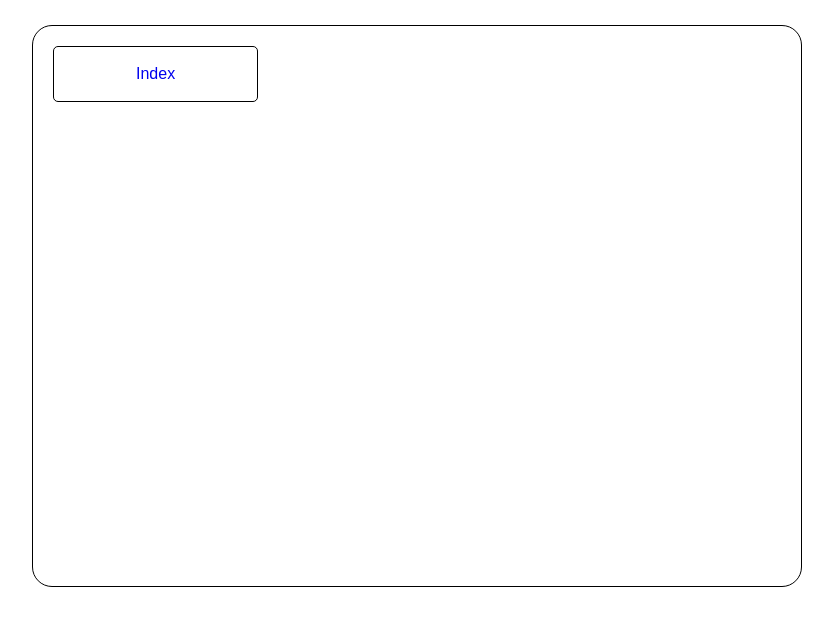
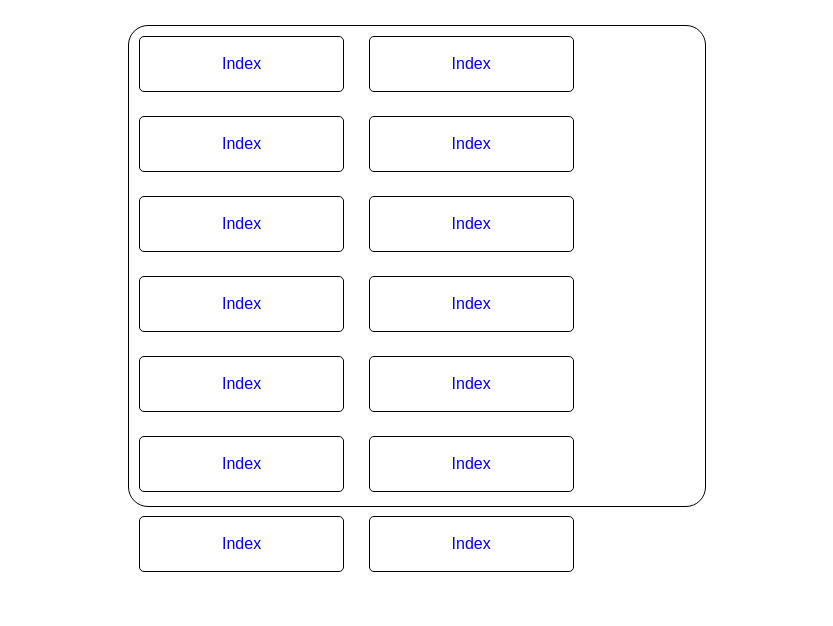
Before and after one commit to Saeed-Ur-rahman1/cardpage, a plain HTML site: page index.html in a window 1280 px wide. Shown: the whole page, without its empty margins (223-1056 px from the left). Drawn offline with Linux system fonts and the light colour scheme.

Commit message:
added all boxes in one card

```diff
--- a/index.html
+++ b/index.html
@@ -11,6 +11,46 @@
         <a href="#">
             <div class="btn box">Index</div>
         </a>
+        <a href="#">
+            <div class="btn box">Index</div>
+        </a>
+        <a href="#">
+            <div class="btn box">Index</div>
+        </a>
+        <a href="#">
+            <div class="btn box">Index</div>
+        </a>
+        <a href="#">
+            <div class="btn box">Index</div>
+        </a>
+        <a href="#">
+            <div class="btn box">Index</div>
+        </a>
+        <a href="#">
+            <div class="btn box">Index</div>
+        </a>
+        <a href="#">
+            <div class="btn box">Index</div>
+        </a>
+        <a href="#">
+            <div class="btn box">Index</div>
+        </a>
+        <a href="#">
+            <div class="btn box">Index</div>
+        </a>
+        <a href="#">
+            <div class="btn box">Index</div>
+        </a>
+        <a href="#">
+            <div class="btn box">Index</div>
+        </a>
+        <a href="#">
+            <div class="btn box">Index</div>
+        </a>
+        <a href="#">
+            <div class="btn box">Index</div>
+        </a>
     </div>
+
 </body>
 </html>
--- a/style.css
+++ b/style.css
@@ -4,18 +4,25 @@
     font-family: sans-serif;
 }
 .contianer{
-    height: 70vh;
-    width: 60vw;
+    height: 60vh;
+    width: 45vw;
     border: 1px solid black;
     border-radius: 20px;
     margin: auto;
     margin-top: 25px;
 }
+a{
+    text-decoration: none;
+    list-style-type: none;
+
+}
 .btn{
-    margin: 20px;
+    margin: 10px;
     padding: 18px 82px;
     border: 1px solid black;
     border-radius: 5px;
     display: inline-block;
     text-align: end;
+    overflow: hidden;
+
 }
```
